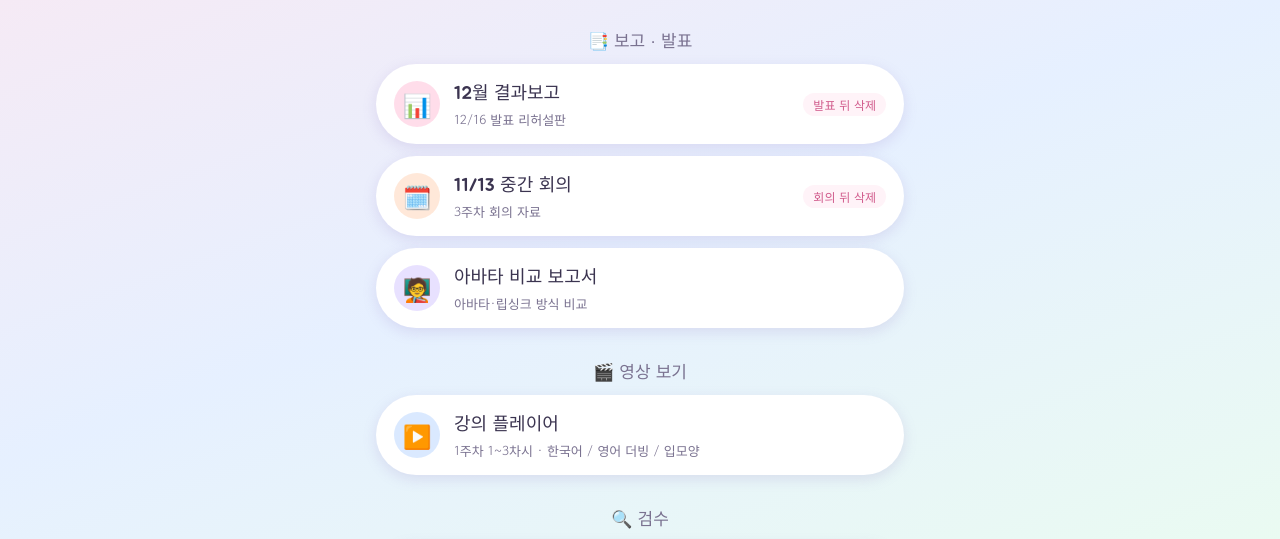
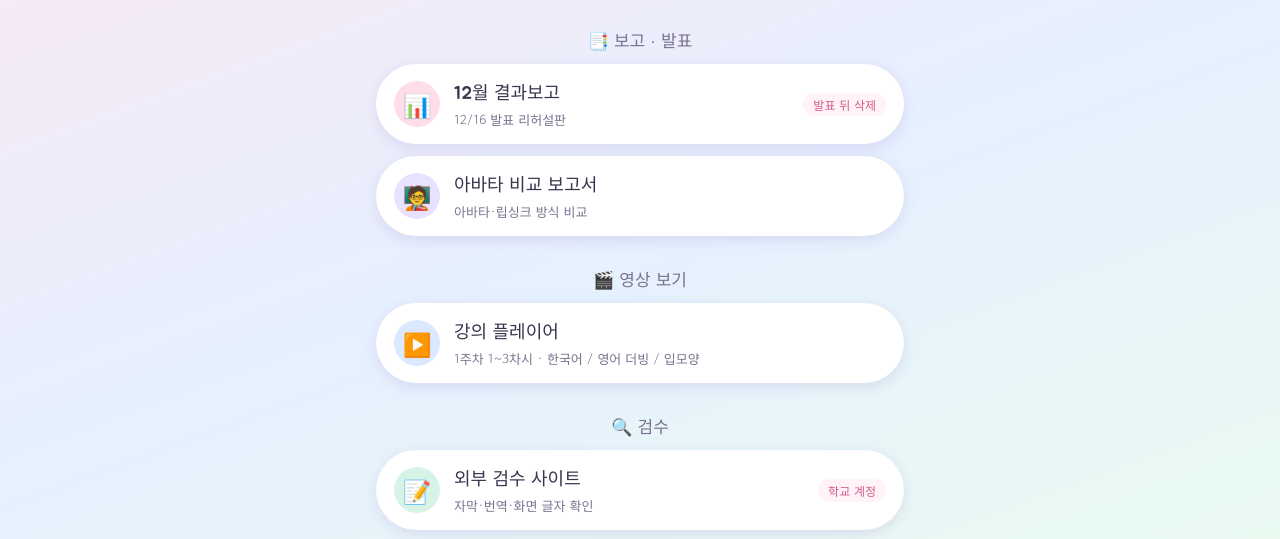
Before and after one commit to nightowl-a11y/aien-links, a plain HTML site: page index.html in a window 1280 px wide. Shown: the part 233-772 px from the top of the page. Drawn offline with Linux system fonts and the light colour scheme.

Commit message:
링크 모음: 11/13 중간 회의 버튼 뺌 (Meeting_1113 삭제)

```diff
--- a/index.html
+++ b/index.html
@@ -98,11 +98,6 @@
     <span class="txt"><b>12월 결과보고</b><small>12/16 발표 리허설판</small></span>
     <span class="chip">발표 뒤 삭제</span>
   </a>
-  <a class="link peach" href="https://nightowl-a11y.github.io/Meeting_1113/" target="_blank" rel="noopener">
-    <span class="icon">🗓️</span>
-    <span class="txt"><b>11/13 중간 회의</b><small>3주차 회의 자료</small></span>
-    <span class="chip">회의 뒤 삭제</span>
-  </a>
   <a class="link lav" href="https://nightowl-a11y.github.io/avatar-compare/" target="_blank" rel="noopener">
     <span class="icon">🧑‍🏫</span>
     <span class="txt"><b>아바타 비교 보고서</b><small>아바타·립싱크 방식 비교</small></span>
```
